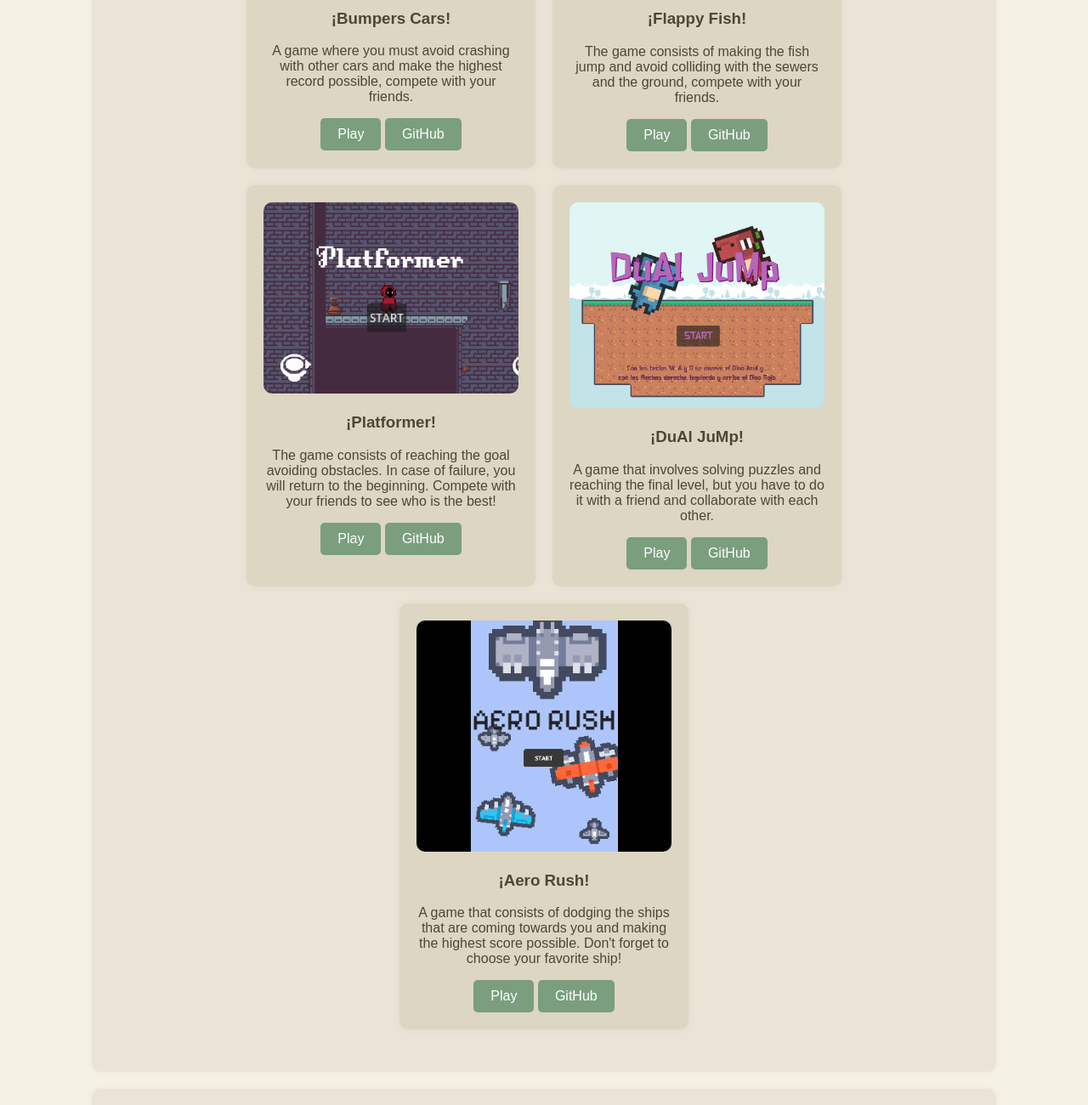
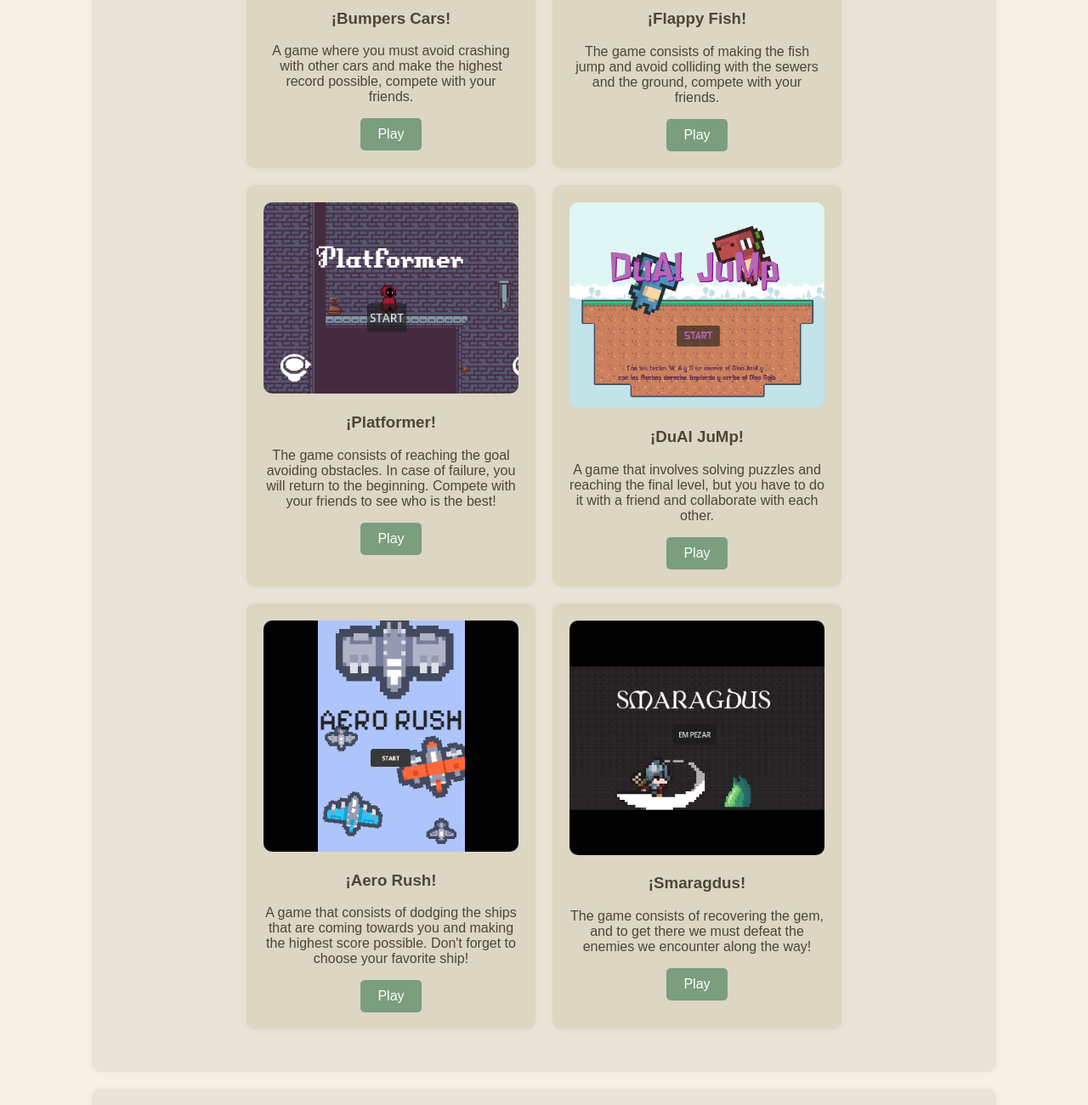
Before and after one commit to MarukosuLab/MarukosuLab.github.io, a plain HTML site: page index.html in a window 1280 px wide. Shown: the part 900-2200 px from the top of the page at 85% size. Drawn offline with Linux system fonts and the light colour scheme.

Commit message:
MyPortfolioV4.0
Se agrego el nuevo juego, Smaragdus.

```diff
--- a/index.html
+++ b/index.html
@@ -46,7 +46,6 @@
                 <p>A game where you must avoid crashing with other cars and make the highest record possible, compete with your friends.</p>
                 <div>
                     <a href="https://marquis-dev.itch.io/bumpers-cars" target="_blank" class="btn">Play</a>
-                    <a href="https://github.com/MarquitosDev/BumpersCars" target="_blank" class="btn">GitHub</a>
                 </div>
             </div>
 
@@ -57,7 +56,6 @@
                 <p>The game consists of making the fish jump and avoid colliding with the sewers and the ground, compete with your friends.</p>
                 <div>
                     <a href="https://marquis-dev.itch.io/flappy-fish" target="_blank" class="btn">Play</a>
-                    <a href="https://github.com/MarquitosDev/FlappyFish" target="_blank" class="btn">GitHub</a>
                 </div>
             </div>
 
@@ -68,7 +66,6 @@
                 <p>The game consists of reaching the goal avoiding obstacles. In case of failure, you will return to the beginning. Compete with your friends to see who is the best!</p>
                 <div>
                     <a href="https://marquis-dev.itch.io/platformer" target="_blank" class="btn">Play</a>
-                    <a href="https://github.com/MarquitosDev/Platformer" target="_blank" class="btn">GitHub</a>
                 </div>
             </div>
 
@@ -79,7 +76,6 @@
                 <p>A game that involves solving puzzles and reaching the final level, but you have to do it with a friend and collaborate with each other.</p>
                 <div>
                     <a href="https://marquis-dev.itch.io/dual-jump" target="_blank" class="btn">Play</a>
-                    <a href="https://github.com/MarquitosDev/DuAl-JuMp" target="_blank" class="btn">GitHub</a>
                 </div>
             </div>
             <!-- Proyecto 5 -->
@@ -89,7 +85,15 @@
                 <p>A game that consists of dodging the ships that are coming towards you and making the highest score possible. Don't forget to choose your favorite ship!</p>
                 <div>
                     <a href="https://marquis-dev.itch.io/aero-rush" target="_blank" class="btn">Play</a>
-                    <a href="https://github.com/MarquitosDev/Aero-Rush" target="_blank" class="btn">GitHub</a>
+                </div>
+            </div>
+            <!-- Proyecto 6 -->
+            <div class="proyecto">
+                <img src="Contenido/Imagenes/Smaragdus.png" alt="¡Aero Rush!">
+                <h3>¡Smaragdus!</h3>
+                <p>The game consists of recovering the gem, and to get there we must defeat the enemies we encounter along the way!</p>
+                <div>
+                    <a href="https://marquis-dev.itch.io/smaragdus" target="_blank" class="btn">Play</a>
                 </div>
             </div>
         </div>
@@ -117,7 +121,7 @@
     <!-- Contacto -->
     <section id="contacto">
         <h2>Contact</h2>
-        <p>You can write me at: <strong>marukosulab@gmail.com</strong></p>
+        <p>You can write me at: <strong>marcossosabs@gmail.com</strong></p>
         <div class="redes">
             <a href="https://github.com/MarquitosDev" target="_blank" class="btn">GitHub</a>
             <a href="https://marquis-dev.itch.io/" target="_blank" class="btn">Itch.io</a>
```
Also changed, not shown: Contenido/Imagenes/Smaragdus.png (added).
